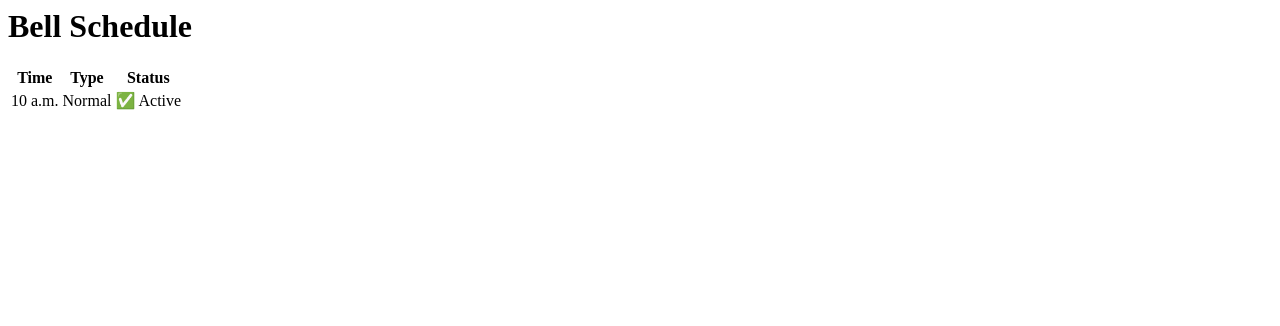
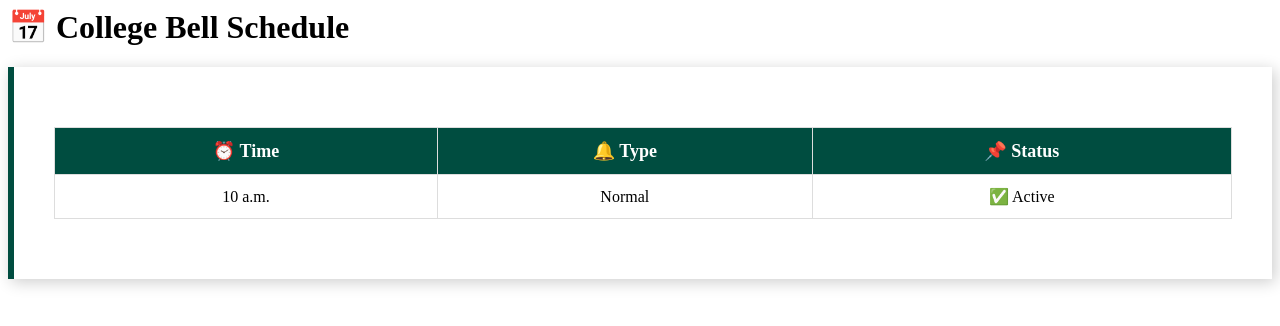
Before and after one commit to vineethbhatalevoor/smvitm-college-bell, a Django app: template smvitm_bell_project/bell_system/templates/schedule.html in a window 1280 px wide. Shown: the top 326 px of the page. Run offline with Django 5.2, Linux system fonts and the light colour scheme; the template is opened without the code that fills it: values that come from a table or form of the project are taken from there, others are empty; a user stored in the database is signed in; tables that the repository leaves empty hold one stand-in row (values such as "Sample post"); parts of the project's set-up code (start-up, migrations or seed data) failed here and were passed over.

Commit message:
Updated CSS for schedule page

```diff
--- /dev/null
+++ b/smvitm_bell_project/bell_system/static/styles.css
@@ -0,0 +1,76 @@
+/* ✅ Schedule Page Container */
+.schedule-container {
+    padding: 40px;
+    background: white;
+    border-left: 6px solid #004d40;
+    box-shadow: 3px 3px 15px rgba(0, 0, 0, 0.2);
+    opacity: 0;
+    transform: translateY(20px);
+    animation: fadeIn 1s forwards;
+}
+
+/* ✅ Bell Schedule Table */
+.schedule-table {
+    width: 100%;
+    border-collapse: collapse;
+    margin: 20px 0;
+}
+
+.schedule-table th, .schedule-table td {
+    border: 1px solid #ddd;
+    padding: 12px;
+    text-align: center;
+}
+
+.schedule-table th {
+    background: #004d40;
+    color: white;
+    font-size: 18px;
+}
+
+.schedule-table tr:nth-child(even) {
+    background: #f4f4f4;
+}
+
+.schedule-table tr:hover {
+    background: #e0f7fa;
+    transition: 0.3s;
+}
+
+/* ✅ Buttons */
+.button {
+    display: inline-block;
+    padding: 12px 20px;
+    font-size: 18px;
+    font-weight: bold;
+    color: white;
+    background: #004d40;
+    border: none;
+    border-radius: 6px;
+    cursor: pointer;
+    transition: all 0.3s ease;
+}
+
+.button:hover {
+    background: #003366;
+    transform: scale(1.05);
+}
+
+/* ✅ Smooth Appearance Animation */
+@keyframes fadeIn {
+    from {
+        opacity: 0;
+        transform: translateY(20px);
+    }
+    to {
+        opacity: 1;
+        transform: translateY(0);
+    }
+}
+
+/* ✅ Login Message */
+.login-message {
+    font-size: 18px;
+    text-align: center;
+    margin-top: 20px;
+}
--- a/smvitm_bell_project/bell_system/templates/create_college_admin.html
+++ b/smvitm_bell_project/bell_system/templates/create_college_admin.html
@@ -1,3 +1,4 @@
+{% load static %}
 <!DOCTYPE html>
 <html lang="en">
 <head>
--- a/smvitm_bell_project/bell_system/templates/schedule.html
+++ b/smvitm_bell_project/bell_system/templates/schedule.html
@@ -1,11 +1,30 @@
+{% load static %}
+<link rel="stylesheet" href="{% static 'styles.css' %}">
+<!DOCTYPE html>
+<html lang="en">
+<head>
+    <title>Bell Schedule Management</title>
+    <link rel="stylesheet" href="{% static 'styles.css' %}">
+</head>
+<body>
+
+    <header>
+        <h1>📅 College Bell Schedule</h1>
+    </header>
+
+    <main class="schedule-container">
+
         {% if user.is_authenticated %}
-    <h1>Bell Schedule</h1>
-    <table>
+
+            <table class="schedule-table">
+                <thead>
                     <tr>
-            <th>Time</th>
-            <th>Type</th>
-            <th>Status</th>
+                        <th>⏰ Time</th>
+                        <th>🔔 Type</th>
+                        <th>📌 Status</th>
                     </tr>
+                </thead>
+                <tbody>
                     {% for schedule in schedules %}
                         <tr>
                             <td>{{ schedule.time }}</td>
@@ -13,28 +32,38 @@
                             <td>{% if schedule.is_bell_active %}✅ Active{% else %}❌ Off{% endif %}</td>
                         </tr>
                     {% endfor %}
+                </tbody>
             </table>
 
             {% if user_role == "College Admin" %}
-        <h2>Edit Schedule</h2>
+                <h2>Edit Bell Schedule</h2>
                 <form method="POST">
                     {% csrf_token %}
-            <label for="time">Bell Time:</label>
+                    <label for="time">⏰ Bell Time:</label>
                     <input type="time" name="time" required>
-            <label for="bell_type">Type:</label>
+
+                    <label for="bell_type">🔔 Type:</label>
                     <select name="bell_type">
                         <option value="Normal">Normal</option>
                         <option value="Exam">Exam</option>
                     </select>
-            <button type="submit">Save Bell Time</button>
+
+                    <button class="button" type="submit">✅ Save Bell Time</button>
                 </form>
+
             {% elif user_role == "Staff" %}
                 <h2>Control Bell Status</h2>
                 <form method="POST">
                     {% csrf_token %}
-            <button type="submit">Toggle Bell Status</button>
+                    <button class="button" type="submit">🔁 Toggle Bell Status</button>
                 </form>
             {% endif %}
+
         {% else %}
-    <p><a href="/login">Login</a> to view schedules.</p>
+            <p class="login-message">🔐 <a href="/login">Login</a> to view schedules.</p>
         {% endif %}
+
+    </main>
+
+</body>
+</html>
--- a/smvitm_bell_project/bell_system/urls.py
+++ b/smvitm_bell_project/bell_system/urls.py
@@ -1,10 +1,10 @@
 from django.urls import path
-from .views import index, schedule, about, create_college_admin
+from .views import index, schedule, about, create_college_admin, menu  # ✅ Added `menu`
 
 urlpatterns = [
     path("", index, name="home"),
-    path("menu/", menu, name="menu"),
     path("schedule/", schedule, name="schedule"),
     path("about/", about, name="about"),
     path("create_college_admin/", create_college_admin, name="create_college_admin"),
+    path("menu/", menu, name="menu"),  # ✅ Fixes NameError
 ]
--- a/smvitm_bell_project/smvitm_bell_project/settings.py
+++ b/smvitm_bell_project/smvitm_bell_project/settings.py
@@ -115,9 +115,8 @@ USE_TZ = True
 # Static files (CSS, JavaScript, Images)
 # https://docs.djangoproject.com/en/5.2/howto/static-files/
 
-STATIC_URL = 'static/'
+STATIC_URL = "/static/"
 STATICFILES_DIRS = [BASE_DIR / "bell_system/static"]
-
 
 # Default primary key field type
 # https://docs.djangoproject.com/en/5.2/ref/settings/#default-auto-field
```
Also changed, not shown: smvitm_bell_project/bell_system/static/script.js (+24 -14 lines), smvitm_bell_project/bell_system/static/style.css (deleted, +0 -46 lines), smvitm_bell_project/bell_system/templates/about.html (+20 -19 lines), smvitm_bell_project/bell_system/templates/index.html (+27 -20 lines). Lines whose indentation alone changed are shown as unchanged.
